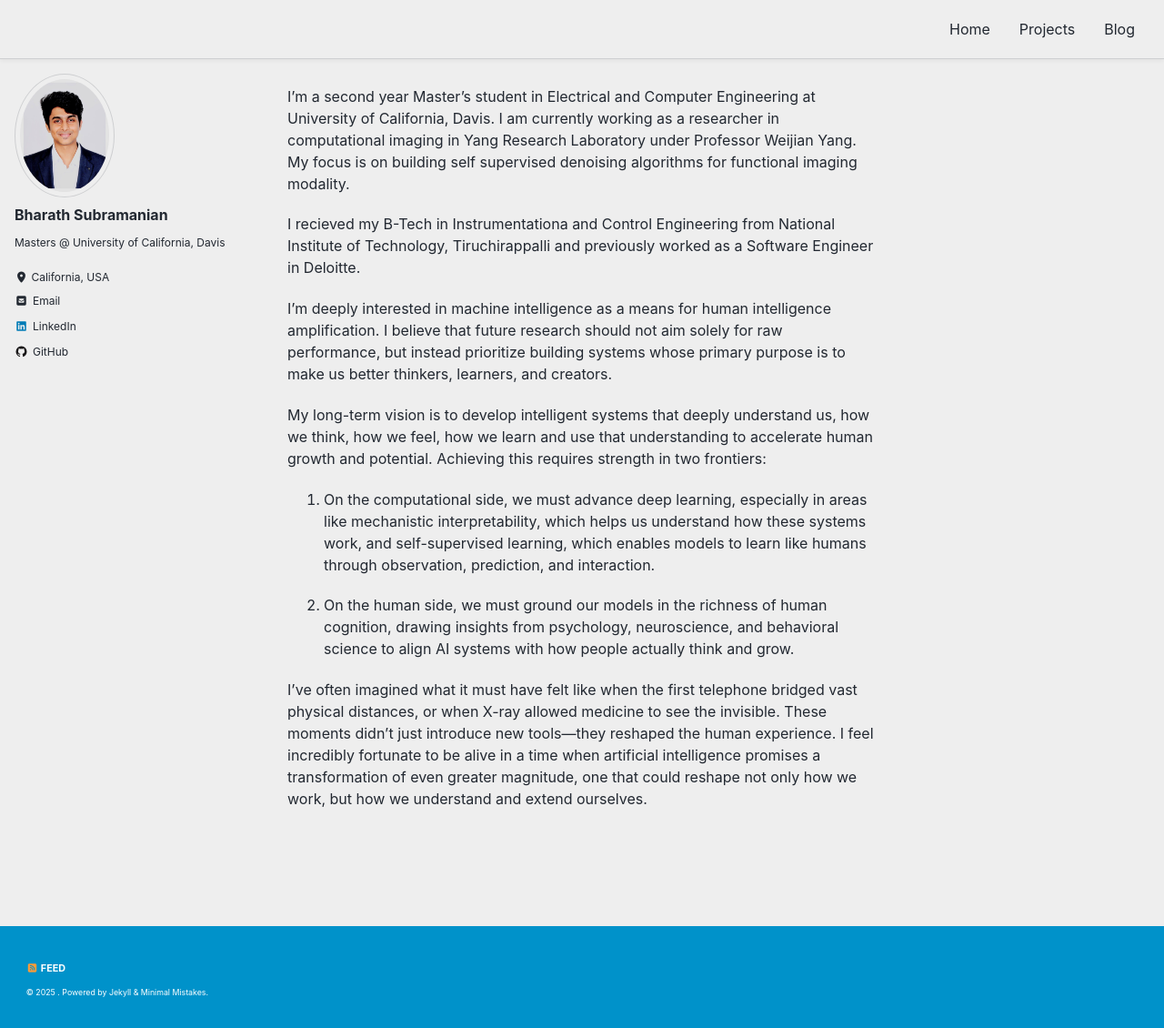
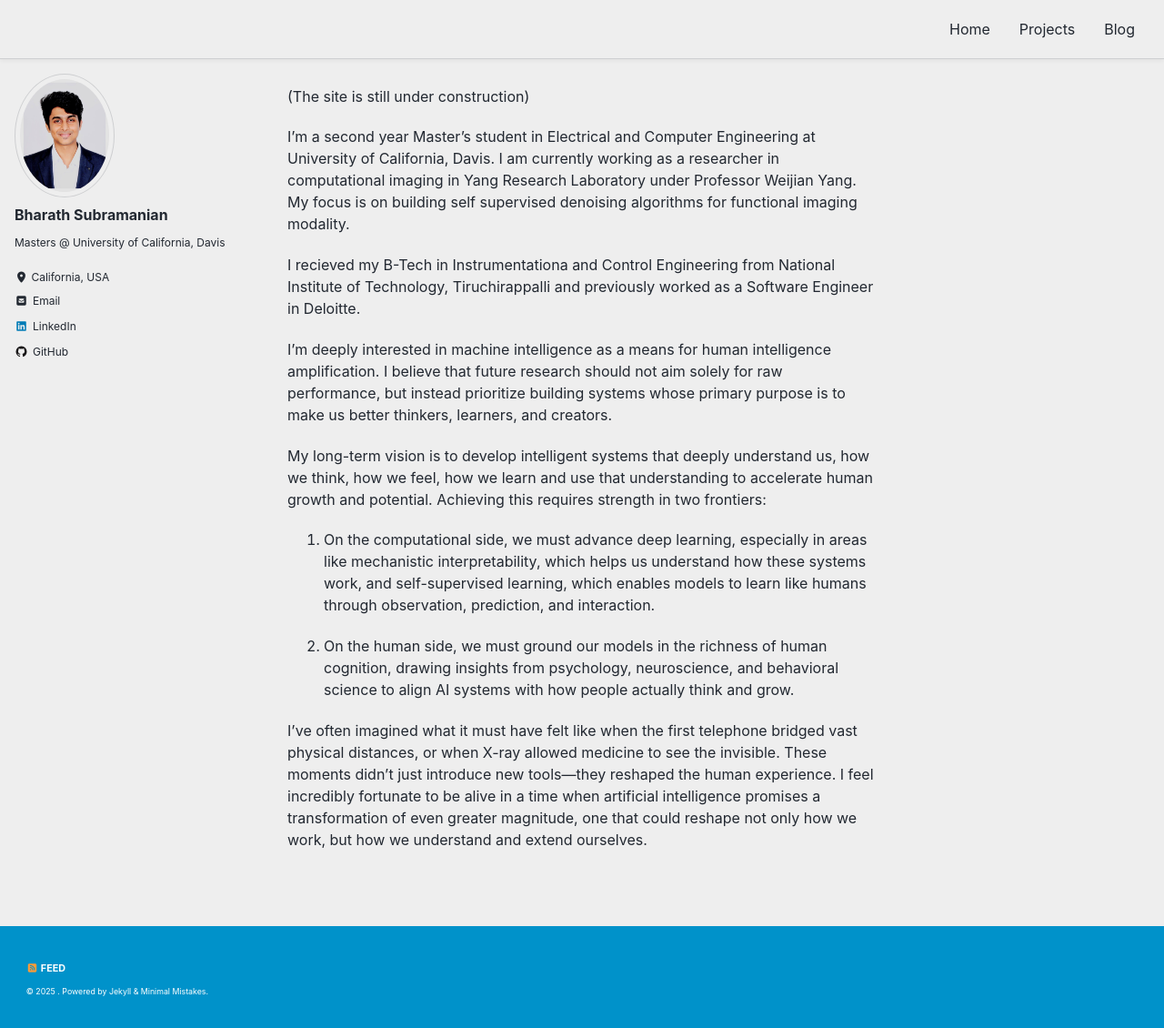
Before and after one commit to bhasub24/bhasub24.github.io, a Jekyll site: the page built from index.md, in a window 1280 px wide and 1130 px high. Shown: the whole window at 91% size. Built offline with Jekyll 4.4.1, drawn with Linux system fonts in a browser that asks for light colours; cached includes are drawn as plain includes; the list of posts is cut into pages by our own code.

Commit message:
added site under construction

```diff
--- a/index.md
+++ b/index.md
@@ -4,6 +4,8 @@ author_profile: true
 title: ""
 author: bhasub24
 ---
+
+(The site is still under construction)
 
 I'm a second year Master's student in Electrical and Computer Engineering at University of California, Davis. I am currently working as a researcher in computational imaging in Yang Research Laboratory under Professor Weijian Yang. My focus is on building self supervised denoising algorithms for functional imaging modality.
 
```
